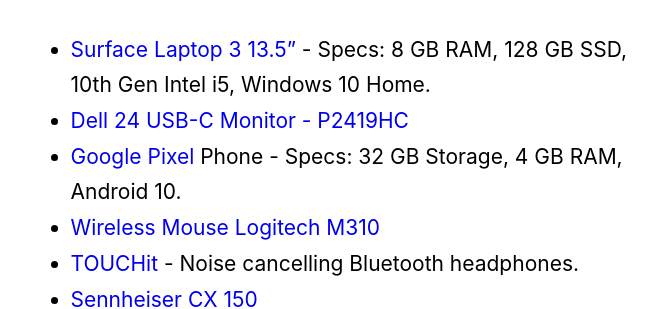
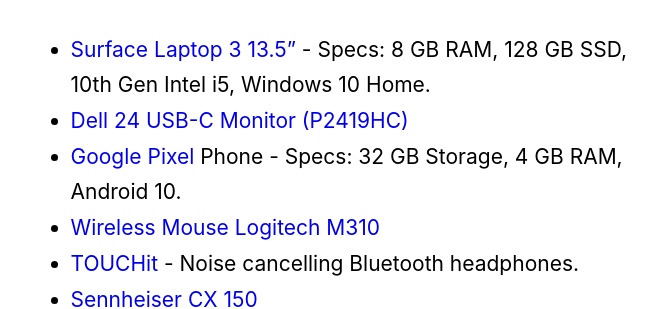
Before and after one commit to dzhavat/dzhavat.github.io, a Jekyll site: the page built from uses.md, in a window 1280 px wide and 900 px high, scrolled down 1769 px. Shown: the part 152-461 px from the top of the window, without its empty margins (158-824 px from the left). Built offline with Jekyll 4.4.1, drawn with Linux system fonts in a browser that asks for light colours.

Commit message:
Update page

```diff
--- a/uses.md
+++ b/uses.md
@@ -45,7 +45,7 @@
 ### Hardware
 
 * [Surface Laptop 3 13.5”](https://www.microsoft.com/en-us/p/surface-laptop-3/8vfggh1r94tm?activetab=overview) - Specs: 8 GB RAM, 128 GB SSD, 10th Gen Intel i5, Windows 10 Home.
-* [Dell 24 USB-C Monitor - P2419HC](https://www.dell.com/en-us/work/shop/dell-24-usb-c-monitor-p2419hc/apd/210-aqco)
+* [Dell 24 USB-C Monitor (P2419HC)](https://www.dell.com/en-us/work/shop/dell-24-usb-c-monitor-p2419hc/apd/210-aqco)
 * [Google Pixel](https://www.gsmarena.com/google_pixel-8346.php) Phone - Specs: 32 GB Storage, 4 GB RAM, Android 10.
 * [Wireless Mouse Logitech M310](https://www.logitech.com/en-us/product/wireless-mouse-m310)
 * [TOUCHit](https://sackit.dk/touchit-horetelefoner/70020-touchit-horetelefoner-black.html) - Noise cancelling Bluetooth headphones.
```
